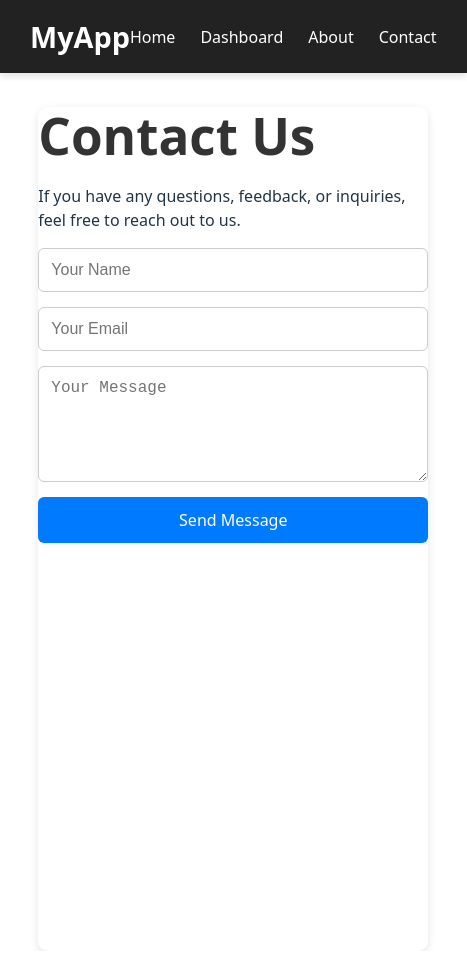
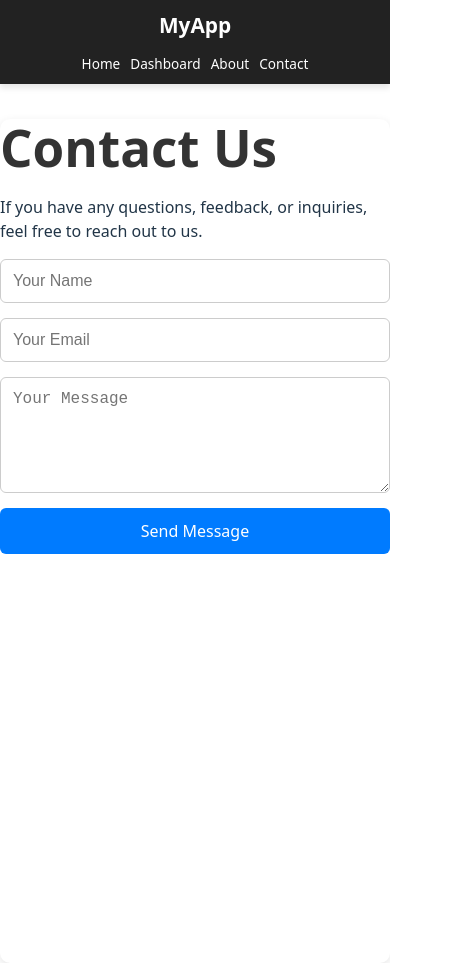
Before and after one commit to binojmadhuranga/react-crash, a React (Vite) app: page /contact in a window 390 px wide. Shown: the whole page, 467 px wide, since content can reach past the window. Built offline with nearby package versions, Linux system fonts and the light colour scheme.

Commit message:
make responsive in dashboard section.

```diff
--- a/src/App.css
+++ b/src/App.css
@@ -7,4 +7,6 @@
   gap: 20px;
   align-items: center;
   justify-content: center;
+  margin: 0%;
+  padding: 0%;
 }
--- a/src/components/Navbar/Navbar.css
+++ b/src/components/Navbar/Navbar.css
@@ -4,15 +4,20 @@
   justify-content: space-between;
   align-items: center;
   background-color: #222;
-  padding: 15px 30px;
+  padding-inline: 15px;
   color: white;
   box-shadow: 0 4px 6px rgba(0, 0, 0, 0.1);
+  height: 10vh;
+  min-height: 60px; /* fallback for very short viewports */
+  flex-wrap: wrap;
+  overflow: hidden;
 }
 
 /* Logo */
 .navbar-logo {
   font-size: 1.8rem;
   font-weight: bold;
+  white-space: nowrap;
 }
 
 /* Links */
@@ -22,6 +27,7 @@
   gap: 25px;
   margin: 0;
   padding: 0;
+  flex-wrap: wrap;
 }
 
 .navbar-links li {
@@ -41,3 +47,44 @@
 .navbar-links a:hover {
   color: #66fcf1;
 }
+
+/* Responsive styles */
+@media (max-width: 768px) {
+  .navbar {
+    justify-content: center;
+    gap: 10px;
+  }
+
+  .navbar-logo {
+    font-size: 1.5rem;
+  }
+
+  .navbar-links {
+    gap: 15px;
+  }
+
+  .navbar-links a {
+    font-size: 0.9rem;
+  }
+}
+
+@media (max-width: 480px) {
+  .navbar {
+    flex-direction: column;
+    justify-content: center;
+    padding-inline: 10px;
+  }
+
+  .navbar-logo {
+    font-size: 1.3rem;
+  }
+
+  .navbar-links {
+    justify-content: center;
+    gap: 10px;
+  }
+
+  .navbar-links a {
+    font-size: 0.85rem;
+  }
+}
--- a/src/pages/Contact/Contact.css
+++ b/src/pages/Contact/Contact.css
@@ -2,7 +2,7 @@
   /* padding: 40px; */
   width: 100vw;
   height: 100vh;
-  margin: auto;
+  margin: 00;
   background-color: #fff;
   border-radius: 10px;
   box-shadow: 0 3px 10px rgba(0, 0, 0, 0.1);
--- a/src/pages/Dashboard/Dashboard.css
+++ b/src/pages/Dashboard/Dashboard.css
@@ -1,7 +1,8 @@
 /* Layout */
 .dashboard-container {
   display: flex;
-  min-height: 100vh;
+  height: 90vh;
+  /* min-height: 100vh; */
   width: 100vw;
   font-family: 'Segoe UI', Tahoma, Geneva, Verdana, sans-serif;
   background-color: #f4f6f8;
```
